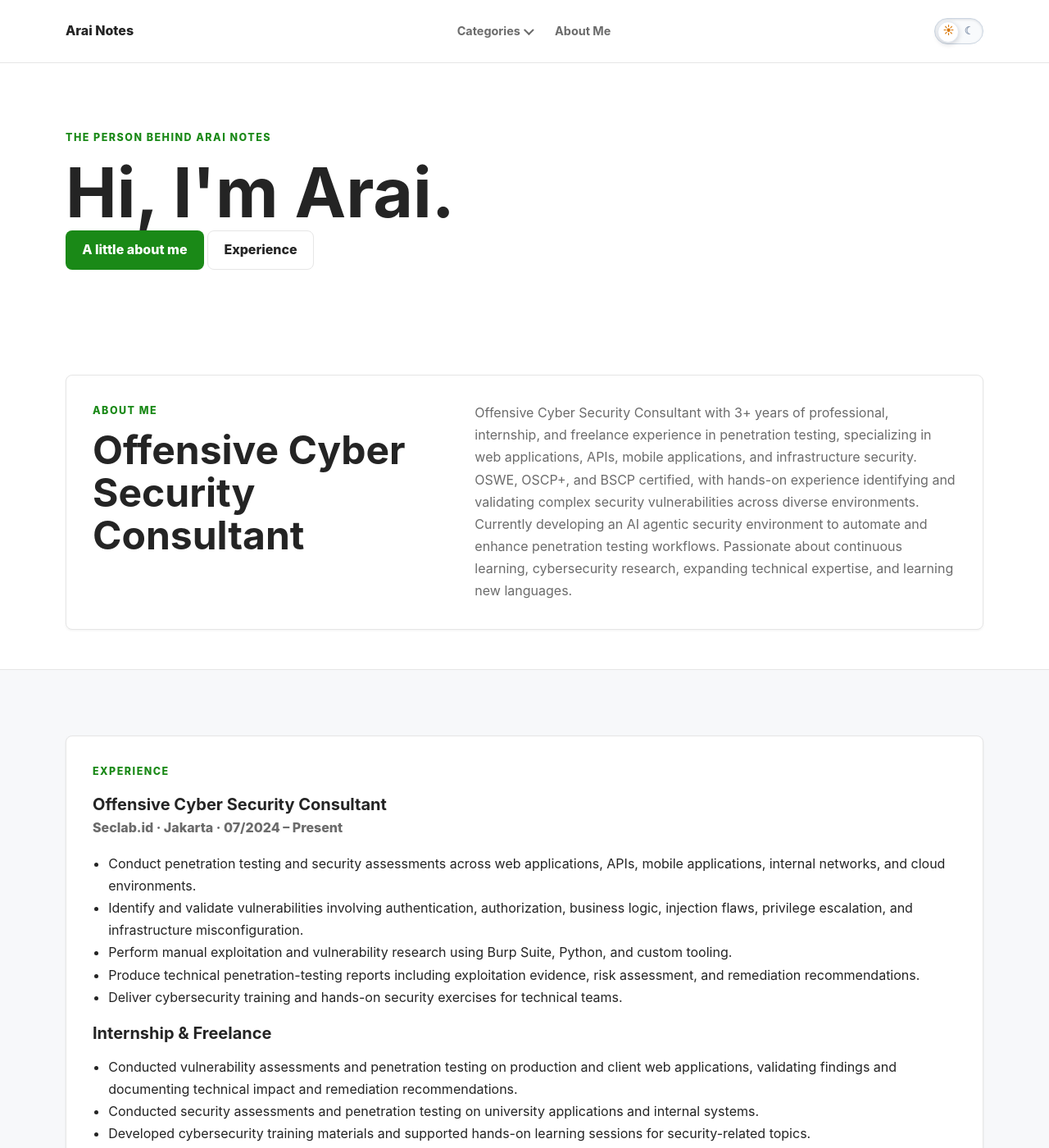
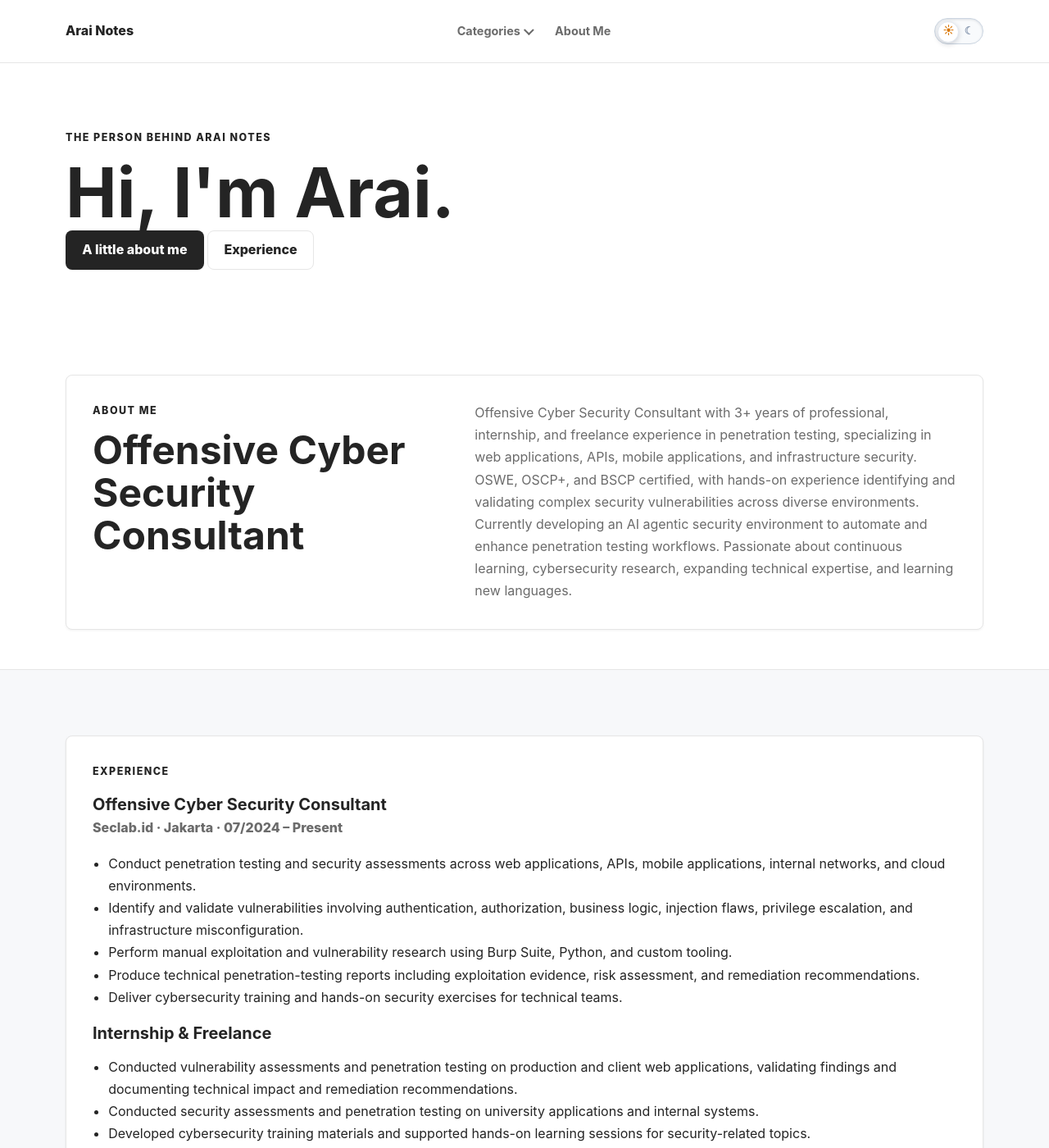
Before and after one commit to araisantai/araisantai.github.io, a Jekyll site: the page built from index.html, in a window 1280 px wide and 1400 px high. Shown: the whole window at 82% size. Built offline with Jekyll 4.4.1, drawn with Linux system fonts in a browser that asks for light colours.

Commit message:
Replace the green accent with neutral black and white

```diff
--- a/assets/css/main.scss
+++ b/assets/css/main.scss
@@ -9,8 +9,8 @@
   --text: #242424;
   --text-muted: #6b6b6b;
   --border: #e6e6e6;
-  --accent: #1a8917;
-  --accent-strong: #156d12;
+  --accent: #242424;
+  --accent-strong: #000000;
   --shadow: 0 1px 3px rgba(0, 0, 0, 0.06);
   --radius: 8px;
   --radius-sm: 8px;
@@ -31,7 +31,7 @@
   --tok-string: #0a3069;
   --tok-function: #8250df;
   --tok-class: #953800;
-  --tok-variable: #116329;
+  --tok-variable: #0969da;
 }
 
 :root[data-theme="dark"] {
@@ -42,8 +42,8 @@
   --text: rgba(255, 255, 255, 0.84);
   --text-muted: #a8a8a8;
   --border: #2e2e2e;
-  --accent: #3dbf3d;
-  --accent-strong: #6fd36f;
+  --accent: #ffffff;
+  --accent-strong: #e6e6e6;
   --shadow: 0 1px 3px rgba(0, 0, 0, 0.4);
   --code-bg: #1a1a1a;
   --code-border: #2e2e2e;
@@ -56,7 +56,7 @@
   --tok-string: #a5d6ff;
   --tok-function: #d2a8ff;
   --tok-class: #ffa657;
-  --tok-variable: #7ee787;
+  --tok-variable: #58a6ff;
 }
 
 * {
@@ -399,12 +399,12 @@ button {
 
 .button--primary {
   background: var(--accent);
-  color: #ffffff;
+  color: var(--bg);
 }
 
 .button--primary:hover {
   background: var(--accent-strong);
-  color: #ffffff;
+  color: var(--bg);
 }
 
 .button--ghost {
```
